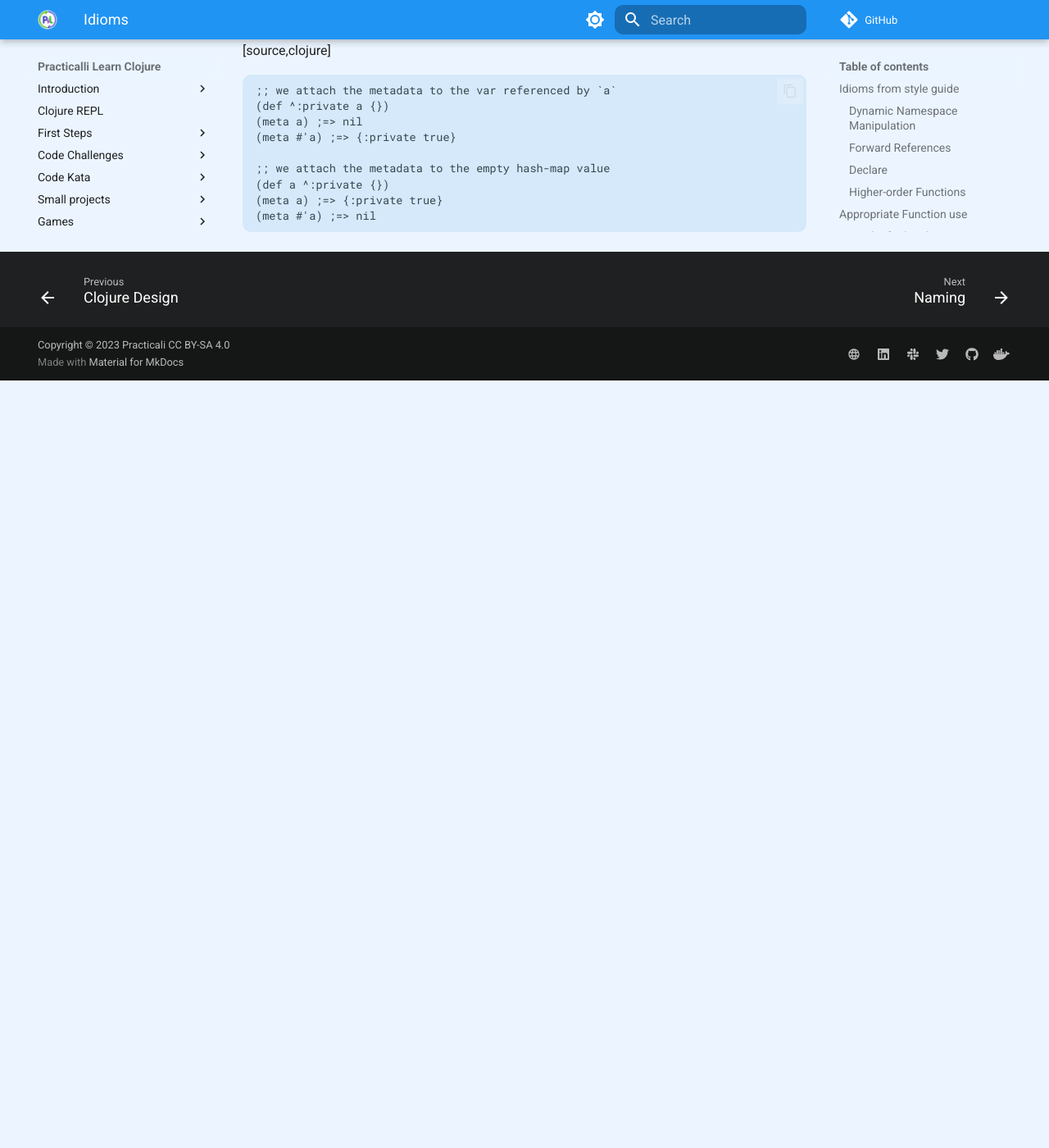
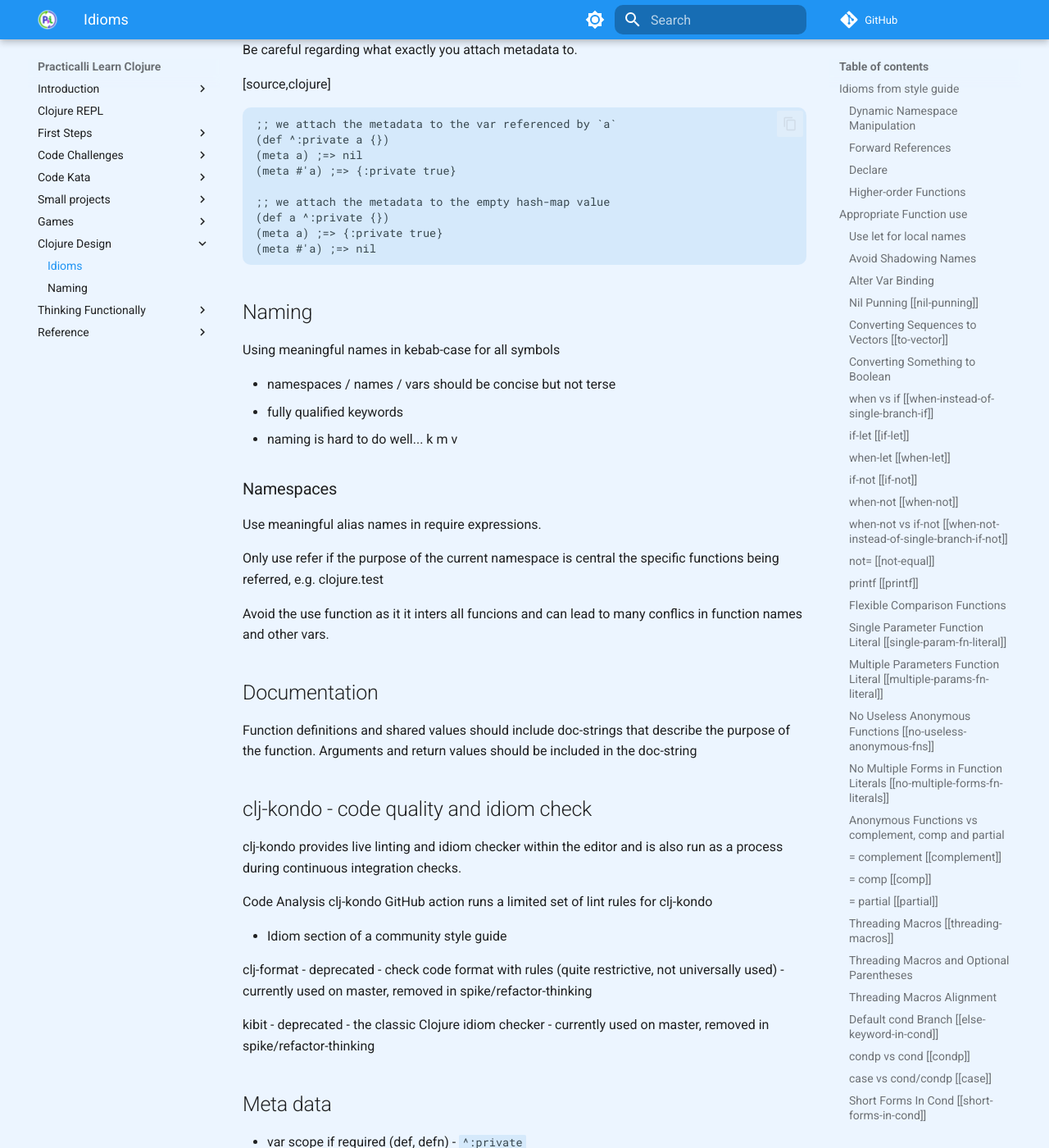
Before and after one commit to practicalli/learn-clojure, an MkDocs documentation site: the page built from docs/clojure-design/idioms.md, in a window 1280 px wide and 1400 px high, scrolled down 15063 px. Shown: the whole window at 82% size. Built offline with MkDocs 1.6.1 and Material for MkDocs 9.7.7, drawn with Linux system fonts in a browser that asks for light colours; comment, search, counter and statistics services are not loaded; before the commit the page ends 15527 px from its top, so only the background shows below that; some of the changed text lies outside the part shown.

Commit message:
feat(clojure-design): update clojure idioms

````diff
--- a/docs/clojure-design/idioms.md
+++ b/docs/clojure-design/idioms.md
@@ -76,20 +76,19 @@
     Use a debug tool rather than break the scope of Clojure with a def, e.g. Cider Debug or Flowstorm-debugger.
 
 
-### Shadowing `clojure.core` Names [[dont-shadow-clojure-core]]
+### Avoid Shadowing Names
 
-Don't shadow `clojure.core` names with local bindings or custom function definitions (confusion, a change of well held expectations).
+If names for local bindings or function definitions are the same as those from common libraries, confusion and errors is greatly increased.  It also makes a code refactor unnecessarily complicated.
 
-```clojure
-;; bad - clojure.core/map must be fully qualified inside the function
-(defn inc [map]
-  ...)
-```
+Shadowing  `clojure.core` names (or other popular libraries) exaserbated the situation.
 
-RELATED: avoid renaming functions required by name via the `ns` definition.
+Libraries that are highly generic use names. Code for applications or services should be specific and use domain language for greater clarity.
 
 
-### Alter Var Binding [[alter-var]]
+> RELATED: avoid renaming functions required by name via the `ns` definition.
+
+
+### Alter Var Binding
 
 Use `alter-var-root` instead of `def` to change the value of a var.
 
@@ -718,3 +717,97 @@
 (meta a) ;=> {:private true}
 (meta #'a) ;=> nil
 ```
+
+
+
+
+## Naming
+
+Using meaningful names in kebab-case for all symbols
+
+- namespaces / names / vars should be concise but not terse
+- fully qualified keywords
+- naming is hard to do well... k m v
+
+
+### Namespaces
+Use meaningful alias names in require expressions.
+
+Only use refer if the purpose of the current namespace is central the specific functions being referred, e.g. clojure.test
+
+Avoid the use function as it it inters all funcions and can lead to many conflics in function names and other vars.
+
+
+## Documentation
+
+Function definitions and shared values should include doc-strings that describe the purpose of the function.  Arguments and return values should be included in the doc-string
+
+
+## clj-kondo - code quality and idiom check
+
+clj-kondo provides live linting and idiom checker within the editor and is also run as a process during continuous integration checks.
+
+Code Analysis clj-kondo GitHub action runs a limited set of lint rules for clj-kondo
+
+- Idiom section of a community style guide
+
+clj-format -  deprecated - check code format with rules (quite restrictive, not universally used) - currently used on master, removed in spike/refactor-thinking
+
+kibit - deprecated - the classic Clojure idiom checker - currently used on master, removed in spike/refactor-thinking
+
+
+## Meta data
+
+- var scope if required (def, defn) - `^:private`
+- test selectors - `^:integration` , `^:datastore`
+- depreciated namespaces and functions - `^:deprecated`
+
+
+## Macros
+
+First rule of macro club... don't write your own macros 😂
+
+Defining your own macros is the path of language design, which has different concerns to application and service design.
+
+If there is no way to satisfy a requirement with function definitions and other vars, then define a macro wisely and ensure the macro has enough worth to merit inclusion into multiple projects.
+
+
+
+
+## Coding Style
+
+Optimise for readability and consistency
+
+- Long functions / long lines
+- Aligning forms
+- Avoid the use of declare - refactor code to be less inter-dependent
+- Whitespace commit white space /formatting changes separately from application code changes where possible
+- `;;` for line comments
+
+> NOTE: Cursive setting: Editor > General > Smart Keys > Clojure > Use ;; for line comments
+
+
+## Refactor as you go
+
+- Review code after tests work for opportunity to refactor
+- minimise local name bindings
+- consider how understandable code for humans
+- ensure there is a doc-string & update if required
+
+
+## Removing redundant code
+
+Less code tends to fewer bugs and easier maintenance
+
+- check references to functions
+- check for similar functions
+- mark code as deprecated if its use is not clear (using a comment or ^deprecated)
+- Carve tool to highlight unused vars - example using practicalli/clojure-deps-edn config -
+
+### Carve
+
+Carve will report and remove vars (defn, def, requires) that are in the code but not used.
+
+```shell
+clojure -M:project/unused --opts '{:paths ["src" "test"]} :report {:format :text}}' > carve-report.txt
+```
````
